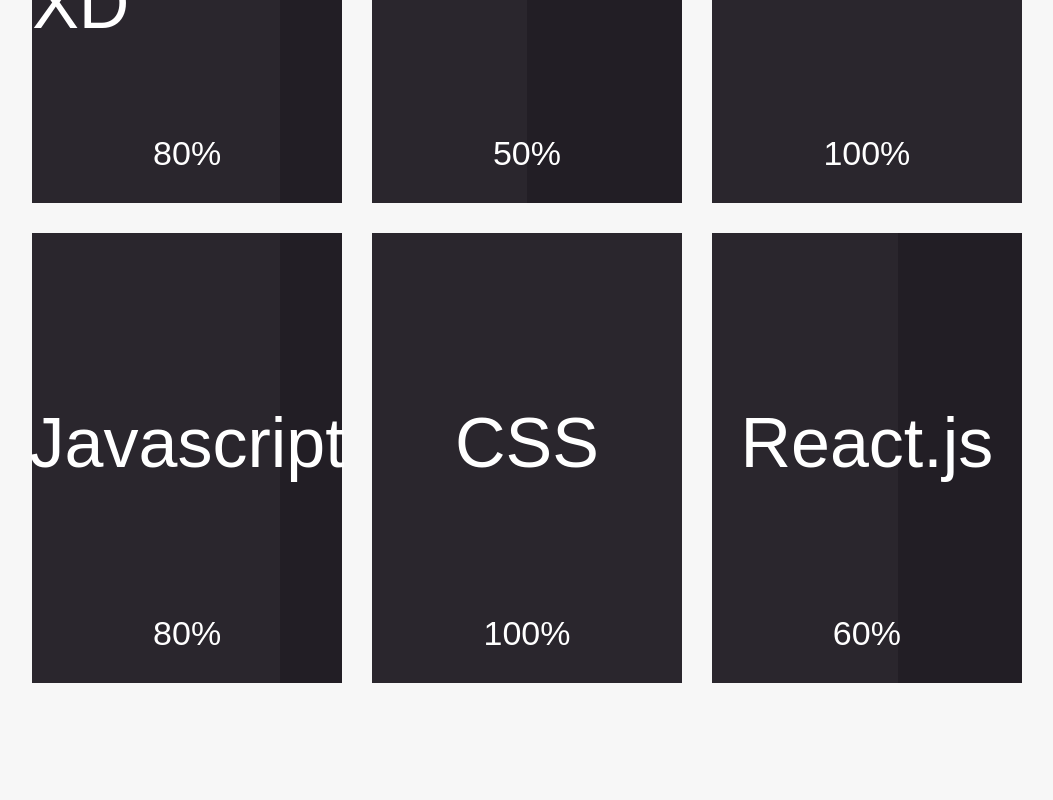
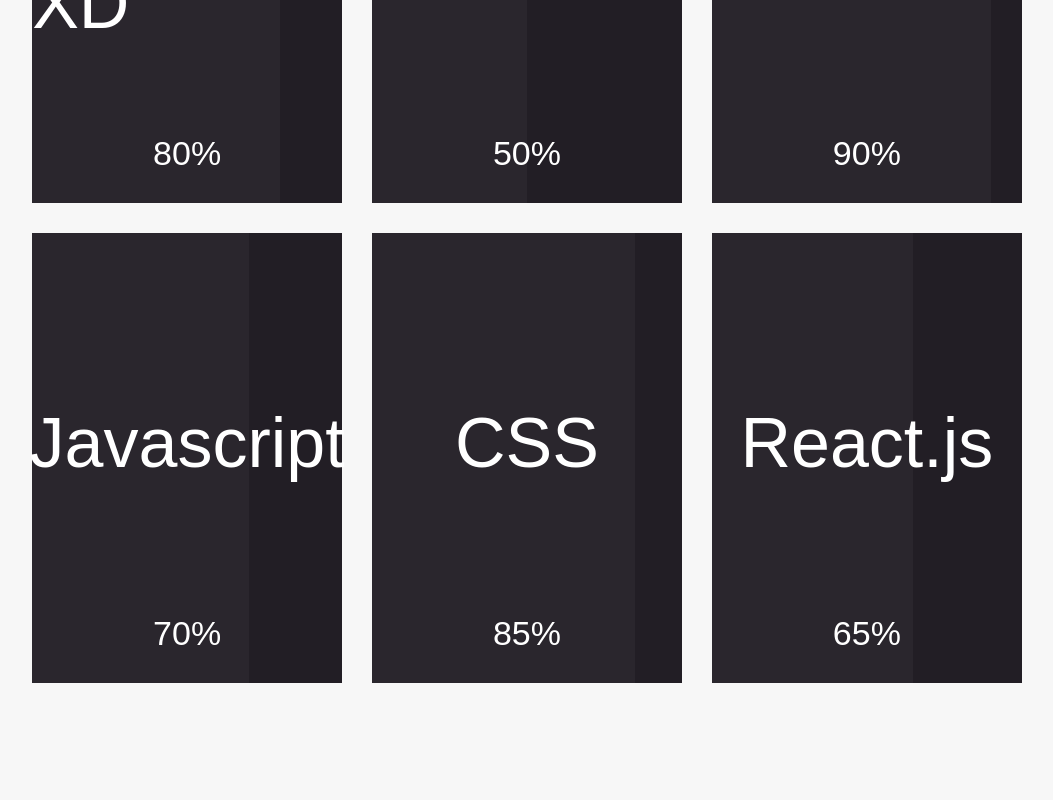
Before and after one commit to veyselkartalmis/fastfolio, a React (Create React App) app: page /theme-1 in a window 1280 px wide. Shown: the part 1960-2760 px from the top of the page, without its empty margins (113-1166 px from the left). Built offline with nearby package versions, Linux system fonts and the light colour scheme; the HTML template or start-up script is replaced by a standard one.

Commit message:
refactor

```diff
--- a/src/themes/theme-1/Theme1.jsx
+++ b/src/themes/theme-1/Theme1.jsx
@@ -1,13 +1,39 @@
 import React, { useEffect, useState, useRef } from 'react';
 import { profilePicture } from "./assets/img/index";
 import { Swiper, SwiperSlide } from 'swiper/react';
-import SkillsCard from './components/SkillsCard/SkillsCard';
-import ProjectCard from './components/ProjectCard/ProjectCard';
+import SkillsCard from './components/SkillsCard';
+import ProjectCard from './components/ProjectCard';
 import $ from 'jquery';
 import './style.scss';
 import 'swiper/css';
 
 function Theme1() {
+
+    const personalSkills = ["Problem Solver", "Enterprising", "Hard-Worker", "Responsible", "Reliable",];
+
+    const projects = [
+        {
+            projectName: "Fake Tweet Generator",
+            url: "https://github.com/veyselkartalmis/fastfolio"
+        },
+        {
+            projectName: "Fake Tweet Generator2",
+            url: "https://github.com/veyselkartalmis/fastfolio"
+        },
+        {
+            projectName: "Fake Tweet Generator2",
+            url: "https://github.com/veyselkartalmis/fastfolio"
+        },
+    ];
+
+    const techSkills = [
+        { name: "Adobe XD", percent: "80%" },
+        { name: "Premiere", percent: "50%" },
+        { name: "HTML", percent: "90%" },
+        { name: "Javascript", percent: "70%" },
+        { name: "CSS", percent: "85%" },
+        { name: "React.js", percent: "65%" },
+    ]
 
     const [mode, setMode] = useState('dark');
 
@@ -56,12 +82,9 @@
             <div className="skills">
                 <div className="g-title">what i can do</div>
                 <div className="skill-list">
-                    <SkillsCard name={"Adobe XD"} percent={"80%"} />
-                    <SkillsCard name={"Premiere"} percent={"50%"} />
-                    <SkillsCard name={"HTML"} percent={"100%"} />
-                    <SkillsCard name={"Javascript"} percent={"80%"} />
-                    <SkillsCard name={"CSS"} percent={"100%"} />
-                    <SkillsCard name={"React.js"} percent={"60%"} />
+                    {techSkills.map((skills) => (
+                        <SkillsCard name={skills.name} percent={skills.percent} />
+                    ))}
                 </div>
             </div>
             <div className="soft-skills">
@@ -71,11 +94,9 @@
                     slidesPerView={1.5}
                     centeredSlides={'true'}
                 >
-                    <SwiperSlide>Problem Solver</SwiperSlide>
-                    <SwiperSlide>Enterprising</SwiperSlide>
-                    <SwiperSlide>Hard-Worker</SwiperSlide>
-                    <SwiperSlide>Responsible</SwiperSlide>
-                    <SwiperSlide>Reliable</SwiperSlide>
+                    {personalSkills.map((pSkills) => (
+                        <SwiperSlide>{pSkills}</SwiperSlide>
+                    ))}
                 </Swiper>
             </div>
             <div className="coverletter">
@@ -85,9 +106,9 @@
             <div className="projects">
                 <div className="g-title">some of my projects</div>
                 <div className="project-list">
-                    <ProjectCard name={"Fake Tweet Generator"} link="https://github.com/veyselkartalmis/fastfolio" />
-                    <ProjectCard name={"Fake Tweet Generator"} link="https://github.com/veyselkartalmis/fastfolio" />
-                    <ProjectCard name={"Fake Tweet Generator"} link="https://github.com/veyselkartalmis/fastfolio" />
+                    {projects.map((project) => (
+                        <ProjectCard name={project.projectName} link={project.url} />
+                    ))}
                 </div>
             </div>
             <footer>
```
Also changed, not shown: src/themes/theme-1/components/ProjectCard.jsx (renamed from src/themes/theme-1/components/ProjectCard/ProjectCard.jsx), src/themes/theme-1/components/SkillsCard.jsx (renamed from src/themes/theme-1/components/SkillsCard/SkillsCard.jsx).
